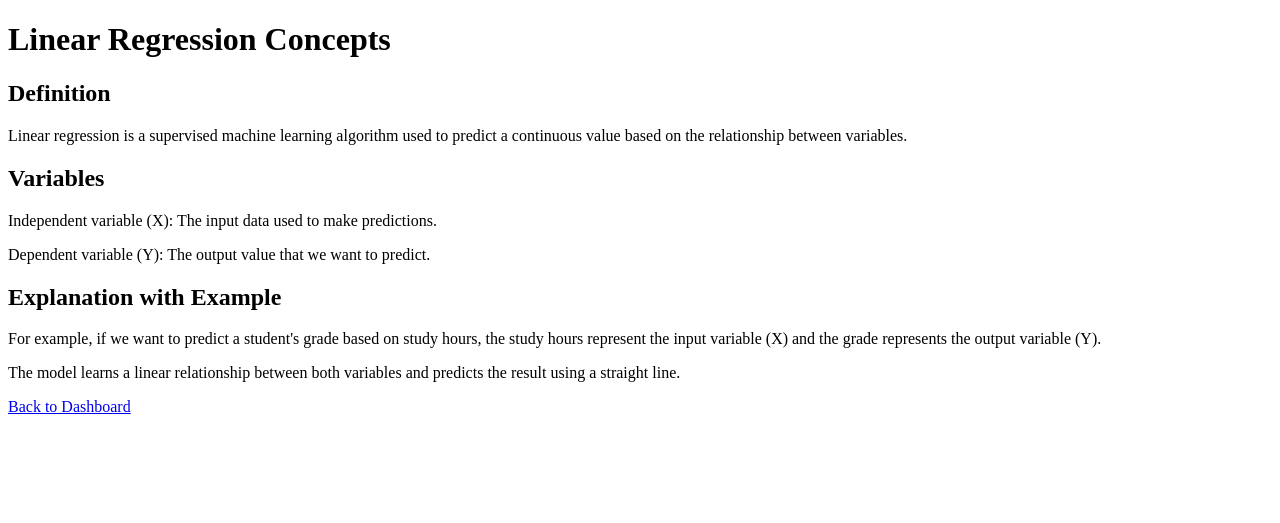
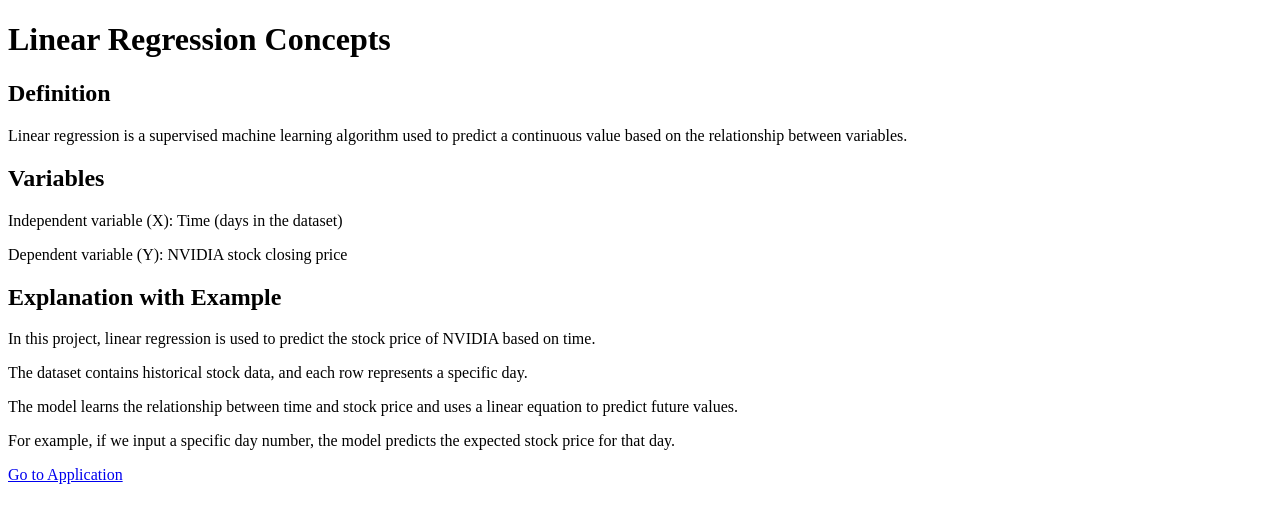
Before and after one commit to Juan747-art/MACHINE-LEARNING, a Flask app: page /linear-concepts in a window 1280 px wide. Shown: the top 523 px of the page. Run offline with Flask 3, Linux system fonts and the light colour scheme; parts of the project's set-up code (start-up, migrations or seed data) failed here and were passed over.

Commit message:
changes in basic concepts

```diff
--- a/templates/linear_concepts.html
+++ b/templates/linear_concepts.html
@@ -12,14 +12,16 @@
 <p>Linear regression is a supervised machine learning algorithm used to predict a continuous value based on the relationship between variables.</p>
 
 <h2>Variables</h2>
-<p>Independent variable (X): The input data used to make predictions.</p>
-<p>Dependent variable (Y): The output value that we want to predict.</p>
+<p>Independent variable (X): Time (days in the dataset)</p>
+<p>Dependent variable (Y): NVIDIA stock closing price</p>
 
 <h2>Explanation with Example</h2>
-<p>For example, if we want to predict a student's grade based on study hours, the study hours represent the input variable (X) and the grade represents the output variable (Y).</p>
-<p>The model learns a linear relationship between both variables and predicts the result using a straight line.</p>
+<p>In this project, linear regression is used to predict the stock price of NVIDIA based on time.</p>
+<p>The dataset contains historical stock data, and each row represents a specific day.</p>
+<p>The model learns the relationship between time and stock price and uses a linear equation to predict future values.</p>
+<p>For example, if we input a specific day number, the model predicts the expected stock price for that day.</p>
 
-<a href="/dashboard">Back to Dashboard</a>
+<a href="/application">Go to Application</a>
 
 </body>
 </html>
```
